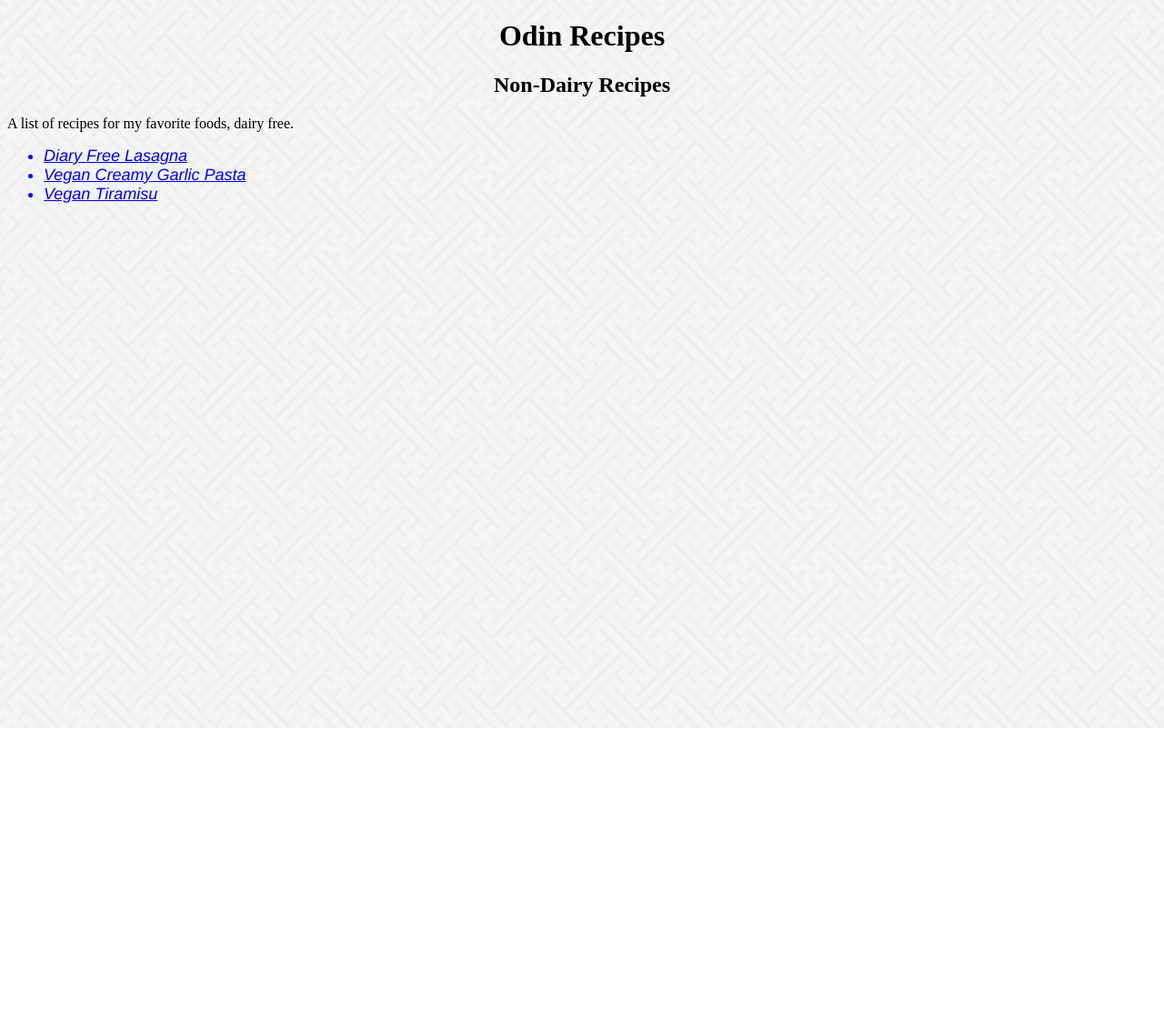
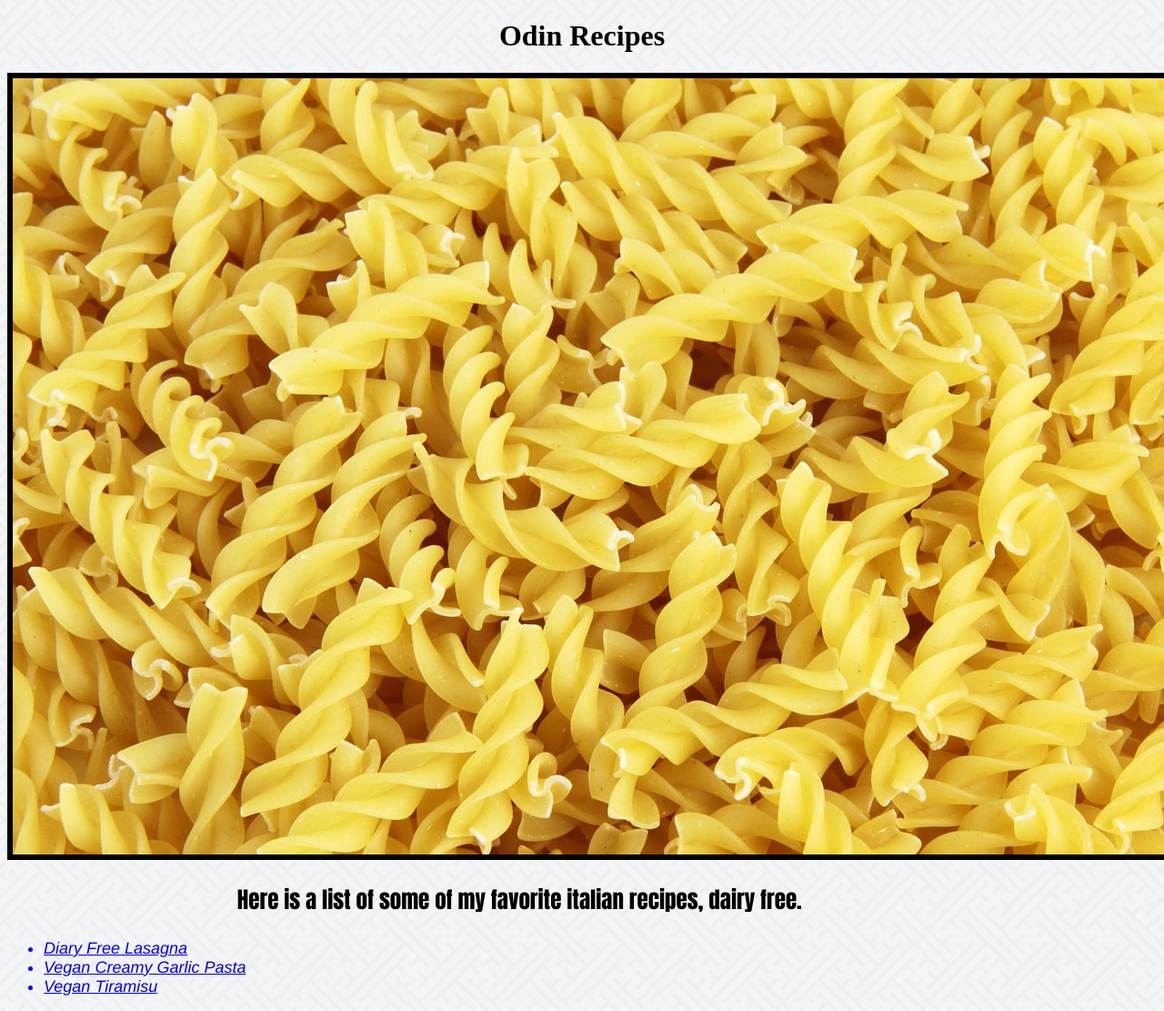
Before and after one commit to Runner-Dad84/odin-recipes, a plain HTML site: page index.html in a window 1280 px wide. Shown: the whole page at 91% size. Before the commit the page ends 800 px from the top, so only its background shows below. Drawn offline with Linux system fonts and the light colour scheme.

Commit message:
Add relative links back to index. Add index picture

```diff
--- a/index.html
+++ b/index.html
@@ -4,16 +4,15 @@
     <meta charset="UTF-8">
     <meta http-equiv="X-UA-Compatible" content="IE=edge">
     <meta name="viewport" content="width=device-width, initial-scale=1.0">
-    <title>Document</title>
+    <title>Oden Italian Recipes</title>
     <link rel="stylesheet" href="style.css">
 </head>
 <body>
+    <h1>Odin Recipes</h1>
+    <img src="images/pasta.jpg" class="image">
+<div>
 
-    <h1>Odin Recipes</h1>
-<div>
-    <h2>Non-Dairy Recipes</h2>
-
-    <p2>A list of recipes for my favorite foods, dairy free.</p2>
+    <p>Here is a list of some of my favorite italian recipes, dairy free.</p>
     <ul>
        <li class="indexlist"> <a href="recipes/dairyfreelasagna.html">Diary Free Lasagna</a> </li>
        <li class="indexlist"> <a href="recipes/dairyfreepasta.html">Vegan Creamy Garlic Pasta</a> </li>
```
Also changed, not shown: recipes/dairyfreelasagna.html (+2 -1 lines), recipes/dairyfreepasta.html (+2 -2 lines), recipes/vegantiramisu.html (+2 -1 lines), images/pasta.jpg (added).
